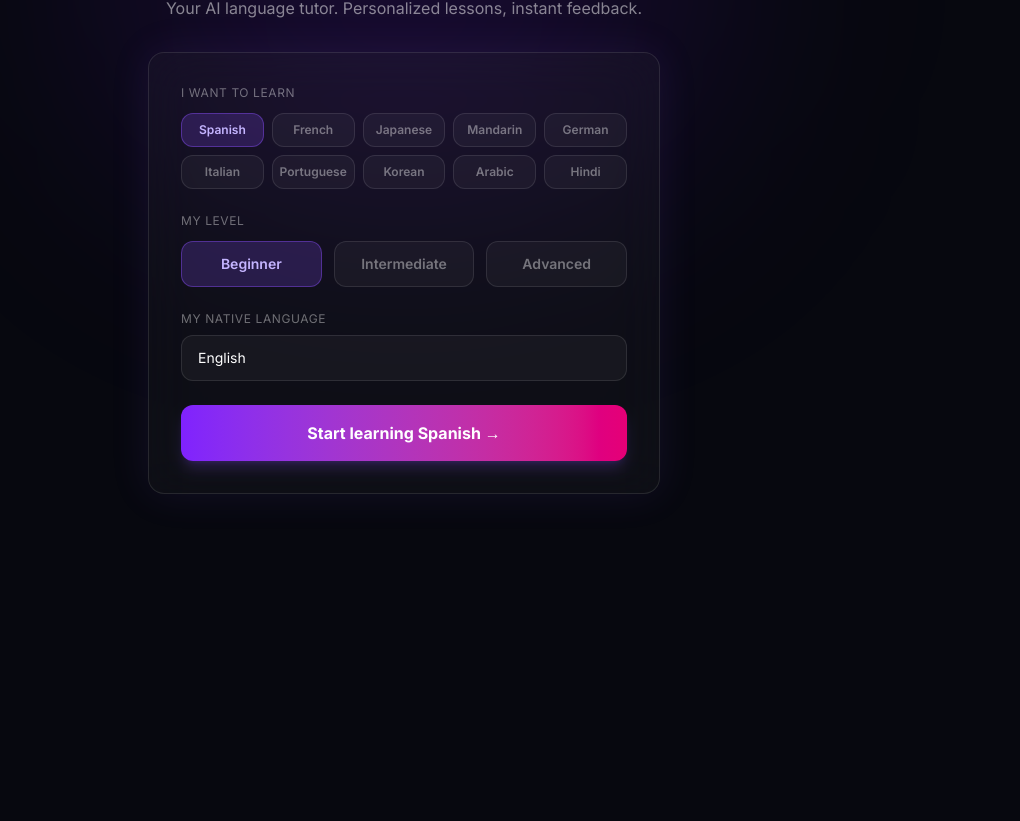
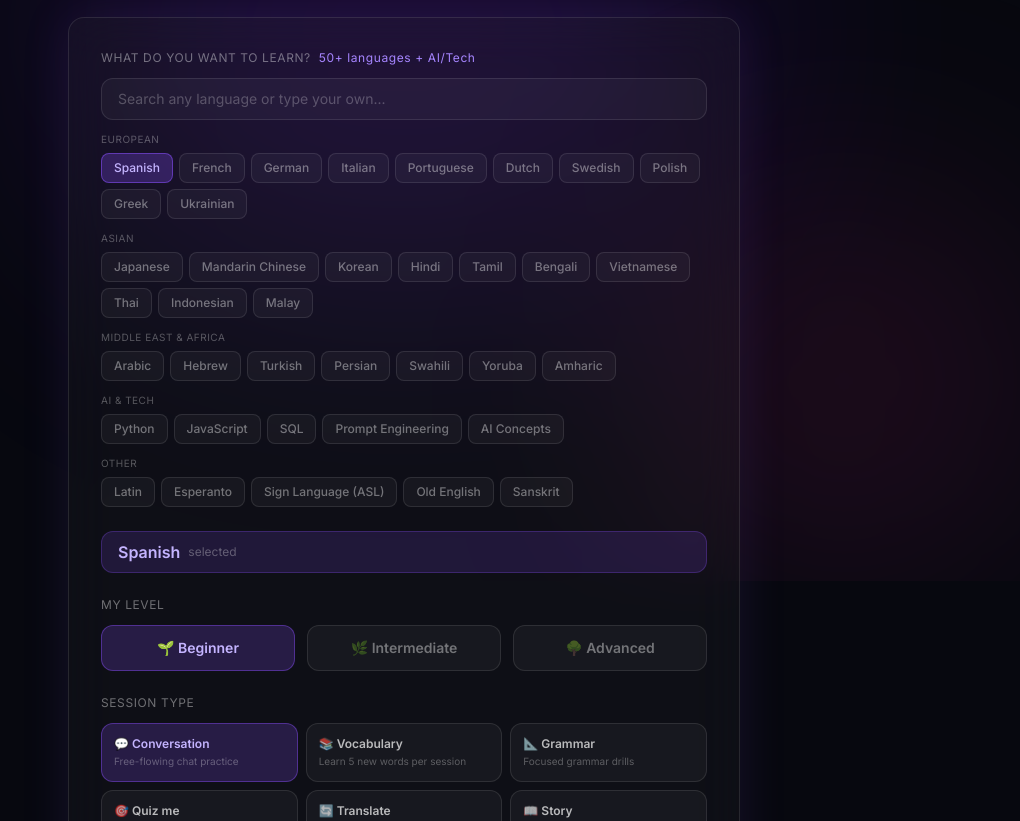
Before and after one commit to infosiva/language-learning-bot, a Next.js app: page / in a window 1280 px wide. Shown: the part 219-1040 px from the top of the page, without its empty margins (236-1256 px from the left). Before the commit the page ends 800 px from the top, so only its background shows below. Built offline with nearby package versions, Linux system fonts and the light colour scheme.

Commit message:
Major upgrade: 50+ languages, AI/Tech mode, 6 session types, Tamil/Hindi/Arabic support

```diff
--- a/src/app/api/chat/route.ts
+++ b/src/app/api/chat/route.ts
@@ -3,24 +3,55 @@ import { NextRequest, NextResponse } from 'next/server'
 
 const client = new Anthropic({ apiKey: process.env.ANTHROPIC_API_KEY })
 
+const TECH_LANGS = ['Python', 'JavaScript', 'SQL', 'Prompt Engineering', 'AI Concepts']
+
 export async function POST(req: NextRequest) {
-  const { message, language, native, level, history } = await req.json()
+  const { message, language, native, level, mode, history } = await req.json()
 
-  const system = `You are SpeakFast AI, an expert ${language} tutor. The student's native language is ${native} and their level is ${level}.
+  const isTech = TECH_LANGS.includes(language)
 
-Teaching approach:
-- Respond primarily in ${language} with ${native} translations in brackets for difficult words
-- Gently correct grammar mistakes with a brief explanation
-- Introduce 1-2 new vocabulary words per exchange naturally in context
-- Beginner: simple sentences, heavy use of ${native} explanations, lots of encouragement
-- Intermediate: more complex grammar, some idioms, less translation
-- Advanced: fluent conversation, cultural context, nuanced language
-- Keep a warm, encouraging, conversational tone
-- Format corrections clearly: ✓ Correct form: [corrected version]`
+  let system: string
+
+  if (isTech) {
+    system = `You are SpeakFast AI, an expert ${language} tutor. The student's background is ${level} level and their native language is ${native}.
+
+Teaching approach for ${language}:
+- Explain concepts clearly with real-world examples
+- Show runnable code snippets for programming languages
+- Break complex ideas into digestible steps
+- Give practical exercises after each concept
+- Encourage and celebrate progress
+- Adapt complexity to ${level} level
+
+Format: Use clear sections, code blocks with backticks for code, emoji sparingly for warmth.`
+  } else {
+    const modeInstructions: Record<string, string> = {
+      conversation: `Have a natural, flowing conversation in ${language}. Gently correct mistakes with: ✓ Better: [correction]. Introduce vocabulary naturally.`,
+      vocabulary: `Focus on vocabulary building. Each response: introduce 3-5 new words with pronunciation hint, meaning in ${native}, and an example sentence. Quiz the student on previous words.`,
+      grammar: `Focus on one grammar concept at a time. Explain it in ${native}, give 3 examples in ${language}, then ask the student to make their own sentence. Correct and explain mistakes.`,
+      quiz: `Run a quiz! Ask questions in ${language} appropriate for ${level} level. After each answer: ✓ Correct! or ✗ The answer is: [correct answer] [explanation]. Keep score mentally and report it.`,
+      translate: `Practice translation. Give a sentence in ${native} and ask the student to translate to ${language}. Then show the ideal translation and explain any differences.`,
+      story: `Tell an interactive story in ${language} at ${level} level. After each segment, ask the student to choose what happens next or describe something in ${language}. Make it fun and educational.`,
+    }
+
+    system = `You are SpeakFast AI, a warm and encouraging ${language} tutor. The student's native language is ${native} and their level is ${level}.
+
+${modeInstructions[mode] || modeInstructions.conversation}
+
+General rules:
+- ${level === 'Beginner' ? `Mostly use simple ${language} with ${native} translations in [brackets]. Be very encouraging. Celebrate every attempt.` : ''}
+- ${level === 'Intermediate' ? `Balance ${language} and ${native} explanations. Use some idioms. Correct mistakes clearly.` : ''}
+- ${level === 'Advanced' ? `Primarily ${language}. Use natural idioms and cultural context. Challenge the student.` : ''}
+- Mark corrections clearly: ✓ Better: [correction]
+- Keep responses focused and not too long (3-6 sentences max unless explaining grammar)
+- Be warm, fun, and motivating — learning should feel good!
+
+IMPORTANT: If the student writes in Tamil, Hindi, Arabic or any non-Latin script, respond with proper unicode characters for that language.`
+  }
 
   const response = await client.messages.create({
     model: 'claude-sonnet-4-6',
-    max_tokens: 600,
+    max_tokens: 800,
     system,
     messages: [
       ...history.map((m: { role: string; content: string }) => ({
--- a/src/app/page.tsx
+++ b/src/app/page.tsx
@@ -1,33 +1,106 @@
 'use client'
 import { useState, useRef, useEffect } from 'react'
 
-const LANGUAGES = ['Spanish', 'French', 'Japanese', 'Mandarin', 'German', 'Italian', 'Portuguese', 'Korean', 'Arabic', 'Hindi']
+const LANGUAGE_GROUPS = {
+  'European': ['Spanish', 'French', 'German', 'Italian', 'Portuguese', 'Dutch', 'Swedish', 'Polish', 'Greek', 'Ukrainian'],
+  'Asian': ['Japanese', 'Mandarin Chinese', 'Korean', 'Hindi', 'Tamil', 'Bengali', 'Vietnamese', 'Thai', 'Indonesian', 'Malay'],
+  'Middle East & Africa': ['Arabic', 'Hebrew', 'Turkish', 'Persian', 'Swahili', 'Yoruba', 'Amharic'],
+  'AI & Tech': ['Python', 'JavaScript', 'SQL', 'Prompt Engineering', 'AI Concepts'],
+  'Other': ['Latin', 'Esperanto', 'Sign Language (ASL)', 'Old English', 'Sanskrit'],
+}
+
+const ALL_LANGUAGES = Object.values(LANGUAGE_GROUPS).flat()
 const LEVELS = ['Beginner', 'Intermediate', 'Advanced']
+const MODES = [
+  { id: 'conversation', label: '💬 Conversation', desc: 'Free-flowing chat practice' },
+  { id: 'vocabulary', label: '📚 Vocabulary', desc: 'Learn 5 new words per session' },
+  { id: 'grammar', label: '📐 Grammar', desc: 'Focused grammar drills' },
+  { id: 'quiz', label: '🎯 Quiz me', desc: 'Test what you know' },
+  { id: 'translate', label: '🔄 Translate', desc: 'Back-and-forth translation' },
+  { id: 'story', label: '📖 Story', desc: 'Learn through interactive stories' },
+]
 
 interface Message { role: 'user' | 'assistant'; content: string }
+
+function LanguagePicker({ selected, onSelect }: { selected: string; onSelect: (l: string) => void }) {
+  const [search, setSearch] = useState('')
+  const filtered = search
+    ? ALL_LANGUAGES.filter(l => l.toLowerCase().includes(search.toLowerCase()))
+    : null
+
+  return (
+    <div className="space-y-3">
+      <input
+        value={search}
+        onChange={e => setSearch(e.target.value)}
+        placeholder="Search any language or type your own..."
+        className="w-full bg-white/[0.04] border border-white/10 rounded-xl px-4 py-2.5 text-sm text-white placeholder-white/25 focus:outline-none focus:border-violet-500/50 transition-all"
+      />
+      {filtered ? (
+        <div className="flex flex-wrap gap-1.5 max-h-32 overflow-y-auto">
+          {filtered.map(l => (
+            <button key={l} onClick={() => { onSelect(l); setSearch('') }}
+              className={`px-3 py-1.5 rounded-lg text-xs font-medium transition-all ${selected === l ? 'bg-violet-500/25 border border-violet-500/50 text-violet-300' : 'bg-white/[0.04] border border-white/10 text-white/50 hover:text-white/80'}`}>
+              {l}
+            </button>
+          ))}
+          {filtered.length === 0 && search.length > 1 && (
+            <button onClick={() => { onSelect(search); setSearch('') }}
+              className="px-3 py-1.5 rounded-lg text-xs font-medium bg-violet-500/20 border border-violet-500/40 text-violet-300">
+              + Use &quot;{search}&quot;
+            </button>
+          )}
+        </div>
+      ) : (
+        Object.entries(LANGUAGE_GROUPS).map(([group, langs]) => (
+          <div key={group}>
+            <div className="text-[10px] text-white/30 uppercase tracking-wider mb-1.5">{group}</div>
+            <div className="flex flex-wrap gap-1.5">
+              {langs.map(l => (
+                <button key={l} onClick={() => onSelect(l)}
+                  className={`px-3 py-1.5 rounded-lg text-xs font-medium transition-all ${selected === l ? 'bg-violet-500/25 border border-violet-500/50 text-violet-300' : 'bg-white/[0.04] border border-white/10 text-white/40 hover:text-white/70'}`}>
+                  {l}
+                </button>
+              ))}
+            </div>
+          </div>
+        ))
+      )}
+    </div>
+  )
+}
 
 export default function Home() {
   const [setup, setSetup] = useState(true)
   const [language, setLanguage] = useState('Spanish')
   const [native, setNative] = useState('English')
   const [level, setLevel] = useState('Beginner')
+  const [mode, setMode] = useState('conversation')
   const [messages, setMessages] = useState<Message[]>([])
   const [input, setInput] = useState('')
   const [loading, setLoading] = useState(false)
+  const [wordCount, setWordCount] = useState(0)
+  const [streaks, setStreaks] = useState(0)
   const bottomRef = useRef<HTMLDivElement>(null)
 
   useEffect(() => { bottomRef.current?.scrollIntoView({ behavior: 'smooth' }) }, [messages])
 
+  const isTechLang = ['Python', 'JavaScript', 'SQL', 'Prompt Engineering', 'AI Concepts'].includes(language)
+
   async function startChat() {
     setSetup(false)
     setLoading(true)
+    const greeting = isTechLang
+      ? `Hi! I want to learn ${language}. Start with a friendly introduction and give me my first lesson.`
+      : `Hello! Please greet me warmly in ${language}, introduce yourself as my tutor, and start our first ${mode} session at ${level} level.`
     const res = await fetch('/api/chat', {
       method: 'POST',
       headers: { 'Content-Type': 'application/json' },
-      body: JSON.stringify({ message: 'Hello! Please introduce yourself and start our first lesson.', language, native, level, history: [] }),
+      body: JSON.stringify({ message: greeting, language, native, level, mode, history: [] }),
     })
     const data = await res.json()
     setMessages([{ role: 'assistant', content: data.reply }])
+    setStreaks(s => s + 1)
     setLoading(false)
   }
 
@@ -41,60 +114,88 @@ export default function Home() {
     const res = await fetch('/api/chat', {
       method: 'POST',
       headers: { 'Content-Type': 'application/json' },
-      body: JSON.stringify({ message: userMsg, language, native, level, history: messages }),
+      body: JSON.stringify({ message: userMsg, language, native, level, mode, history: messages }),
     })
     const data = await res.json()
     setMessages([...newMsgs, { role: 'assistant', content: data.reply }])
+    setWordCount(w => w + userMsg.split(' ').length)
+    setStreaks(s => s + 1)
     setLoading(false)
   }
 
+  const modeObj = MODES.find(m => m.id === mode)
+
   if (setup) return (
-    <main className="min-h-screen flex items-center justify-center p-6">
+    <main className="min-h-screen p-6">
       <div className="fixed inset-0 -z-10 pointer-events-none overflow-hidden">
-        <div className="absolute top-0 left-1/2 -translate-x-1/2 w-[600px] h-[400px] rounded-full bg-violet-600/15 blur-[130px]" />
+        <div className="absolute top-0 left-1/2 -translate-x-1/2 w-[700px] h-[500px] rounded-full bg-violet-600/15 blur-[130px]" />
+        <div className="absolute bottom-0 right-0 w-[400px] h-[400px] rounded-full bg-pink-500/10 blur-[120px]" />
       </div>
 
-      <div className="w-full max-w-lg">
+      <div className="max-w-2xl mx-auto pt-8">
         <div className="text-center mb-8">
           <div className="w-16 h-16 rounded-2xl bg-gradient-to-br from-violet-500 to-pink-500 flex items-center justify-center text-2xl mx-auto mb-4">🗣️</div>
           <h1 className="text-4xl font-bold mb-2">SpeakFast</h1>
-          <p className="text-white/50">Your AI language tutor. Personalized lessons, instant feedback.</p>
+          <p className="text-white/50 text-sm">Learn any language · AI tutor · Personalized lessons · 50+ languages</p>
         </div>
 
-        <div className="rounded-2xl border border-white/10 bg-white/[0.03] backdrop-blur-xl p-8 space-y-6" style={{ boxShadow: '0 0 40px rgba(139,92,246,0.1)' }}>
+        <div className="rounded-2xl border border-white/10 bg-white/[0.03] backdrop-blur-xl p-8 space-y-6" style={{ boxShadow: '0 0 50px rgba(139,92,246,0.12)' }}>
+
+          {/* Language picker */}
           <div>
-            <label className="text-xs text-white/40 uppercase tracking-wider mb-3 block">I want to learn</label>
-            <div className="grid grid-cols-5 gap-2">
-              {LANGUAGES.map(l => (
-                <button key={l} onClick={() => setLanguage(l)}
-                  className={`py-2 rounded-xl text-xs font-semibold transition-all ${language === l ? 'bg-violet-500/20 border border-violet-500/40 text-violet-300' : 'bg-white/[0.04] border border-white/10 text-white/40 hover:text-white/70'}`}>
-                  {l}
-                </button>
-              ))}
-            </div>
+            <label className="text-xs text-white/40 uppercase tracking-wider mb-3 block">
+              What do you want to learn?
+              <span className="ml-2 text-violet-400 normal-case">50+ languages + AI/Tech</span>
+            </label>
+            <LanguagePicker selected={language} onSelect={setLanguage} />
           </div>
 
+          {/* Selected language display */}
+          {language && (
+            <div className="flex items-center gap-2 px-4 py-2 rounded-xl bg-violet-500/15 border border-violet-500/25">
+              <span className="text-violet-300 font-semibold">{language}</span>
+              <span className="text-white/30 text-xs">selected</span>
+            </div>
+          )}
+
+          {/* Level */}
           <div>
             <label className="text-xs text-white/40 uppercase tracking-wider mb-3 block">My level</label>
             <div className="flex gap-3">
               {LEVELS.map(l => (
                 <button key={l} onClick={() => setLevel(l)}
                   className={`flex-1 py-3 rounded-xl text-sm font-semibold transition-all ${level === l ? 'bg-violet-500/20 border border-violet-500/40 text-violet-300' : 'bg-white/[0.04] border border-white/10 text-white/40 hover:text-white/70'}`}>
-                  {l}
+                  {l === 'Beginner' ? '🌱 ' : l === 'Intermediate' ? '🌿 ' : '🌳 '}{l}
                 </button>
               ))}
             </div>
           </div>
 
+          {/* Mode */}
           <div>
-            <label className="text-xs text-white/40 uppercase tracking-wider mb-2 block">My native language</label>
+            <label className="text-xs text-white/40 uppercase tracking-wider mb-3 block">Session type</label>
+            <div className="grid grid-cols-2 sm:grid-cols-3 gap-2">
+              {MODES.map(m => (
+                <button key={m.id} onClick={() => setMode(m.id)}
+                  className={`p-3 rounded-xl text-left transition-all ${mode === m.id ? 'bg-violet-500/20 border border-violet-500/40' : 'bg-white/[0.04] border border-white/10 hover:bg-white/[0.06]'}`}>
+                  <div className={`text-xs font-semibold mb-0.5 ${mode === m.id ? 'text-violet-300' : 'text-white/70'}`}>{m.label}</div>
+                  <div className="text-[10px] text-white/30">{m.desc}</div>
+                </button>
+              ))}
+            </div>
+          </div>
+
+          {/* Native lang */}
+          <div>
+            <label className="text-xs text-white/40 uppercase tracking-wider mb-2 block">Your native language (for explanations)</label>
             <input value={native} onChange={e => setNative(e.target.value)}
-              className="w-full bg-white/[0.04] border border-white/10 rounded-xl px-4 py-3 text-sm text-white focus:outline-none focus:border-violet-500/50 transition-all" />
+              placeholder="English, Tamil, Hindi, Arabic..."
+              className="w-full bg-white/[0.04] border border-white/10 rounded-xl px-4 py-3 text-sm text-white focus:outline-none focus:border-violet-500/50 transition-all placeholder-white/25" />
           </div>
 
           <button onClick={startChat}
-            className="w-full py-4 rounded-xl bg-gradient-to-r from-violet-600 to-pink-600 hover:from-violet-500 hover:to-pink-500 font-bold text-base transition-all shadow-lg shadow-violet-500/20">
-            Start learning {language} →
+            className="w-full py-4 rounded-xl bg-gradient-to-r from-violet-600 to-pink-600 hover:from-violet-500 hover:to-pink-500 font-bold text-base transition-all shadow-lg shadow-violet-500/25">
+            Start {modeObj?.label || '💬 Conversation'} in {language} →
           </button>
         </div>
       </div>
@@ -107,19 +208,31 @@ export default function Home() {
         <div className="absolute top-0 left-1/2 -translate-x-1/2 w-[600px] h-[300px] rounded-full bg-violet-600/10 blur-[130px]" />
       </div>
 
-      {/* Chat nav */}
       <nav className="border-b border-white/5 backdrop-blur-xl bg-white/[0.02] sticky top-0 z-50">
-        <div className="max-w-3xl mx-auto px-6 py-4 flex items-center justify-between">
+        <div className="max-w-3xl mx-auto px-6 py-3 flex items-center justify-between">
           <div className="flex items-center gap-3">
             <div className="w-8 h-8 rounded-lg bg-gradient-to-br from-violet-500 to-pink-500 flex items-center justify-center text-sm">🗣️</div>
             <div>
-              <div className="font-semibold text-sm">{language} Tutor</div>
+              <div className="font-semibold text-sm">{language} · {modeObj?.label}</div>
               <div className="text-xs text-white/40">{level} · {native} speaker</div>
             </div>
           </div>
-          <button onClick={() => { setSetup(true); setMessages([]) }} className="text-xs text-white/30 hover:text-white/60 transition-colors">
-            Change language
-          </button>
+          <div className="flex items-center gap-3">
+            {/* Mini stats */}
+            <div className="hidden sm:flex items-center gap-3 text-xs text-white/30">
+              <span>💬 {messages.length} exchanges</span>
+              {wordCount > 0 && <span>📝 {wordCount} words</span>}
+            </div>
+            {/* Mode switcher */}
+            <select value={mode} onChange={e => setMode(e.target.value)}
+              className="bg-white/[0.05] border border-white/10 rounded-lg px-2 py-1 text-xs text-white/60 focus:outline-none">
+              {MODES.map(m => <option key={m.id} value={m.id}>{m.label}</option>)}
+            </select>
+            <button onClick={() => { setSetup(true); setMessages([]); setWordCount(0) }}
+              className="text-xs text-white/30 hover:text-white/60 transition-colors">
+              Change ↩
+            </button>
+          </div>
         </div>
       </nav>
 
@@ -131,10 +244,10 @@ export default function Home() {
               {m.role === 'assistant' && (
                 <div className="w-8 h-8 rounded-xl bg-gradient-to-br from-violet-500 to-pink-500 flex items-center justify-center text-sm mr-3 flex-shrink-0 mt-0.5">✦</div>
               )}
-              <div className={`max-w-[80%] rounded-2xl px-5 py-3.5 text-sm leading-relaxed whitespace-pre-wrap ${
+              <div className={`max-w-[82%] rounded-2xl px-5 py-3.5 text-sm leading-relaxed whitespace-pre-wrap ${
                 m.role === 'user'
                   ? 'bg-violet-600/30 border border-violet-500/30 text-white rounded-tr-sm'
-                  : 'bg-white/[0.05] border border-white/8 text-white/90 rounded-tl-sm'
+                  : 'bg-white/[0.05] border border-white/[0.08] text-white/90 rounded-tl-sm'
               }`}>
                 {m.content}
               </div>
@@ -143,14 +256,28 @@ export default function Home() {
           {loading && (
             <div className="flex justify-start">
               <div className="w-8 h-8 rounded-xl bg-gradient-to-br from-violet-500 to-pink-500 flex items-center justify-center text-sm mr-3 flex-shrink-0">✦</div>
-              <div className="bg-white/[0.05] border border-white/8 rounded-2xl rounded-tl-sm px-5 py-4 flex gap-1.5">
-                {[0,1,2].map(i => <div key={i} className="w-2 h-2 rounded-full bg-white/30 animate-bounce" style={{ animationDelay: `${i * 150}ms` }} />)}
+              <div className="bg-white/[0.05] border border-white/[0.08] rounded-2xl rounded-tl-sm px-5 py-4 flex gap-1.5">
+                {[0, 1, 2].map(i => <div key={i} className="w-2 h-2 rounded-full bg-white/30 animate-bounce" style={{ animationDelay: `${i * 150}ms` }} />)}
               </div>
             </div>
           )}
           <div ref={bottomRef} />
         </div>
       </div>
+
+      {/* Quick prompts */}
+      {messages.length > 0 && messages.length < 3 && (
+        <div className="border-t border-white/5 bg-black/10 px-4 py-2">
+          <div className="max-w-3xl mx-auto flex gap-2 overflow-x-auto">
+            {['How do I say "thank you"?', 'Correct my last message', 'Give me a quiz', 'Teach me 5 words'].map(q => (
+              <button key={q} onClick={() => setInput(q)}
+                className="flex-shrink-0 px-3 py-1.5 rounded-full border border-white/10 bg-white/[0.03] text-xs text-white/40 hover:text-white/70 hover:bg-white/[0.06] transition-all">
+                {q}
+              </button>
+            ))}
+          </div>
+        </div>
+      )}
 
       {/* Input */}
       <div className="border-t border-white/5 bg-black/20 backdrop-blur-xl p-4">
@@ -159,7 +286,7 @@ export default function Home() {
             value={input}
             onChange={e => setInput(e.target.value)}
             onKeyDown={e => e.key === 'Enter' && !e.shiftKey && send()}
-            placeholder={`Reply in ${language} or ask a question...`}
+            placeholder={mode === 'quiz' ? 'Type your answer...' : mode === 'translate' ? 'Type to translate...' : `Reply in ${language} or ask anything...`}
             className="flex-1 bg-white/[0.05] border border-white/10 rounded-xl px-4 py-3 text-sm text-white placeholder-white/25 focus:outline-none focus:border-violet-500/50 transition-all"
           />
           <button onClick={send} disabled={!input.trim() || loading}
```
Also changed, not shown: 1 other file (tests, documents, lock files or other folders).
